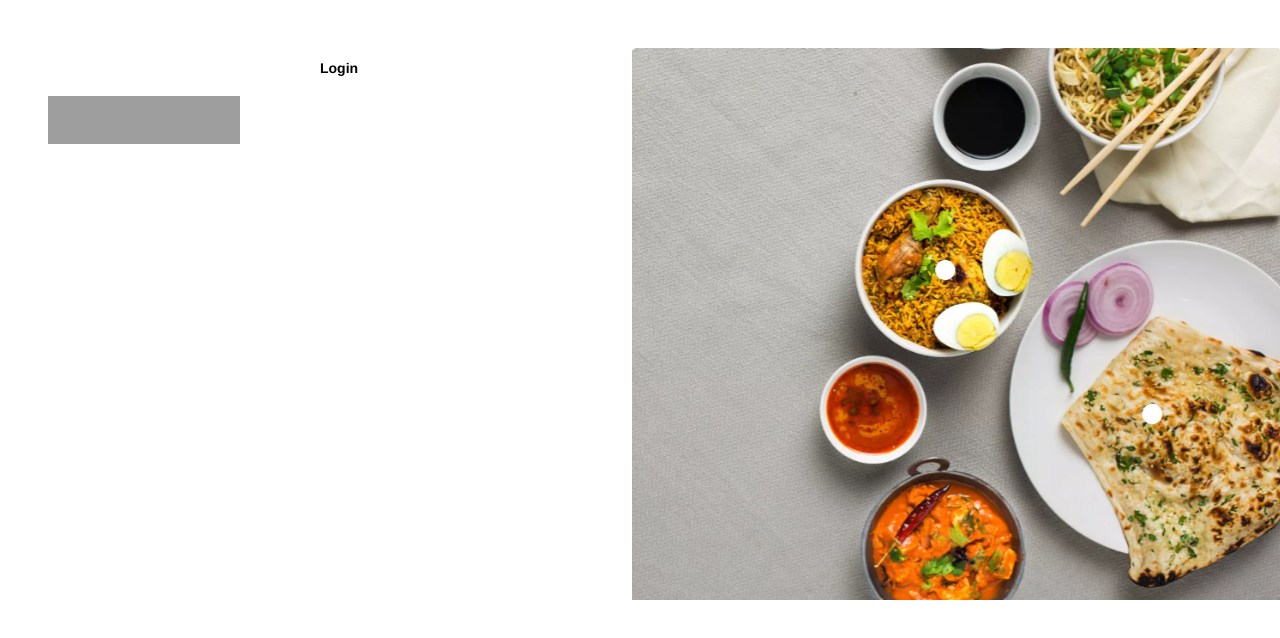
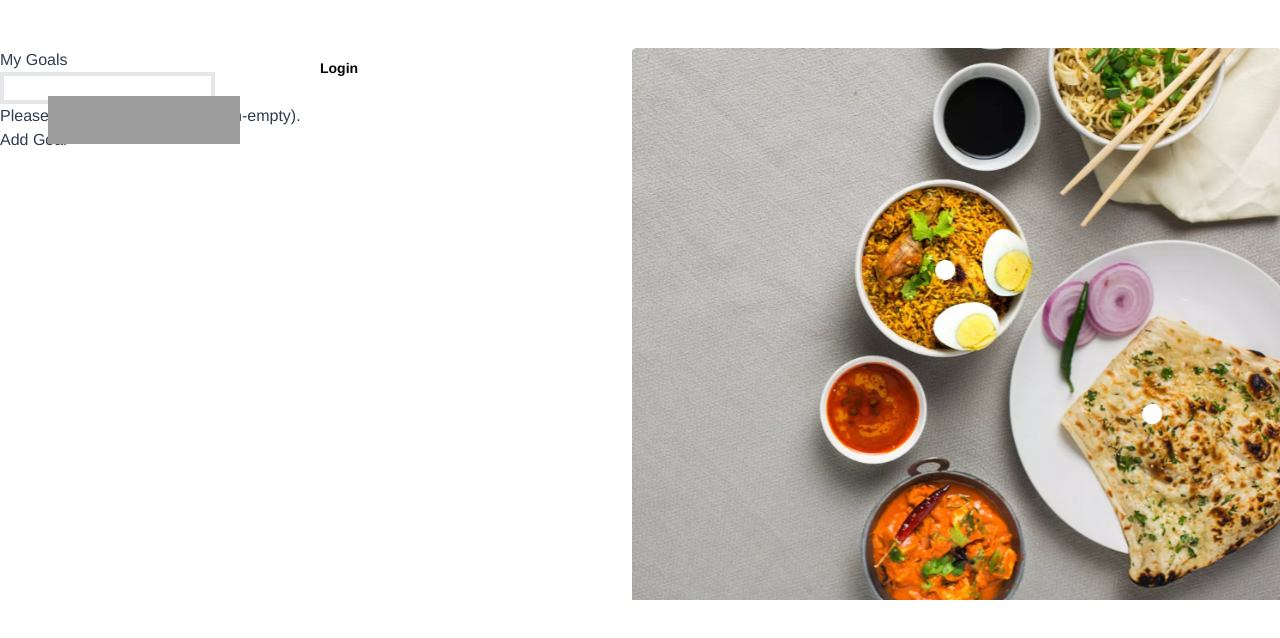
Before and after one commit to lazyraven/ui-swiggy, a Vue app: page / in a window 1280 px wide. Shown: the top 638 px of the page. Built offline with nearby package versions, Linux system fonts and the light colour scheme; grey boxes are pictures that could not be loaded.

Commit message:
composition api folder commit

```diff
--- a/src/App.vue
+++ b/src/App.vue
@@ -2,18 +2,21 @@
   <div>
     <Home></Home>
     <HelloWorld />
+    <CourseGoal></CourseGoal>
   </div>
 </template>
 
 <script>
 import HelloWorld from "./components/HelloWorld.vue";
 import Home from "./components/Home.vue";
+import CourseGoal from "./composition-api/CourseGoal.vue";
 
 export default {
   name: "App",
   components: {
     HelloWorld,
     Home,
+    CourseGoal,
   },
 };
 </script>
--- /dev/null
+++ b/src/composition-api/AddGoal.vue
@@ -0,0 +1,35 @@
+<template>
+  <section class="container">
+    <form @submit.prevent="addGoal">
+      <div class="">
+        <label for="goaltext"></label>
+        <input
+          class="border-4"
+          type="text"
+          name=""
+          id="goaltext"
+          v-model="enteredText"
+        />
+      </div>
+      <p>Please enter a valid goal text (non-empty).</p>
+    </form>
+    <button>Add Goal</button>
+  </section>
+</template>
+
+
+<script>
+import { ref } from "vue";
+
+export default {
+  setup() {
+    const enteredText = ref("");
+    // const invalidInput = ref(false);
+
+    return {
+      enteredText,
+      //   invalidInput,
+    };
+  },
+};
+</script>
--- /dev/null
+++ b/src/composition-api/CourseGoal.vue
@@ -0,0 +1,18 @@
+<template>
+  <div>
+    <goals-list :goals="filteredGoals"></goals-list>
+    <add-goal @add-goal="addGoal"></add-goal>
+  </div>
+</template>
+
+<script>
+import GoalsList from "./GoalsList";
+import AddGoal from "./AddGoal";
+
+export default {
+  components: {
+    GoalsList,
+    AddGoal,
+  },
+};
+</script>
--- /dev/null
+++ b/src/composition-api/GoalsList.vue
@@ -0,0 +1,27 @@
+<template>
+  <section>
+    <h2>My Goals</h2>
+    <ul>
+      <li v-for="goal in goals" :key="goal.id">{{ goal.text }}</li>
+    </ul>
+  </section>
+</template>
+
+<script>
+export default {
+  props: ["goals"],
+};
+</script>
+
+<style scoped>
+ul {
+  list-style: none;
+  margin: 0px;
+  padding: 0px;
+}
+
+li {
+  margin: 1rem 0;
+  border: 1px solid #ccc;
+}
+</style>
```
